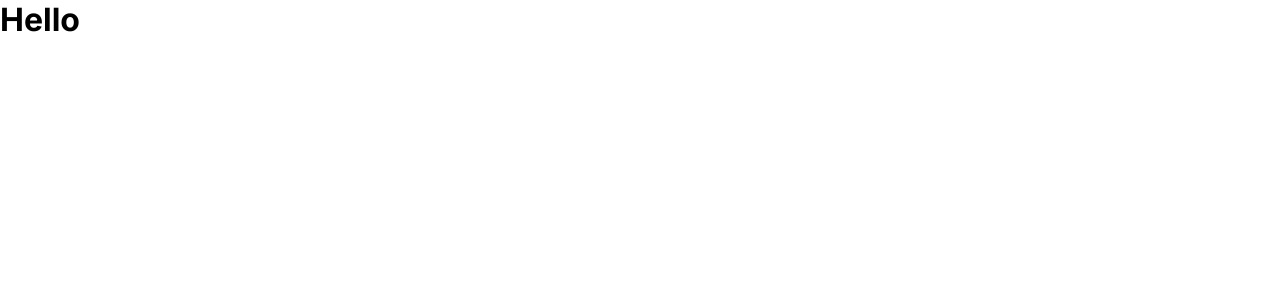
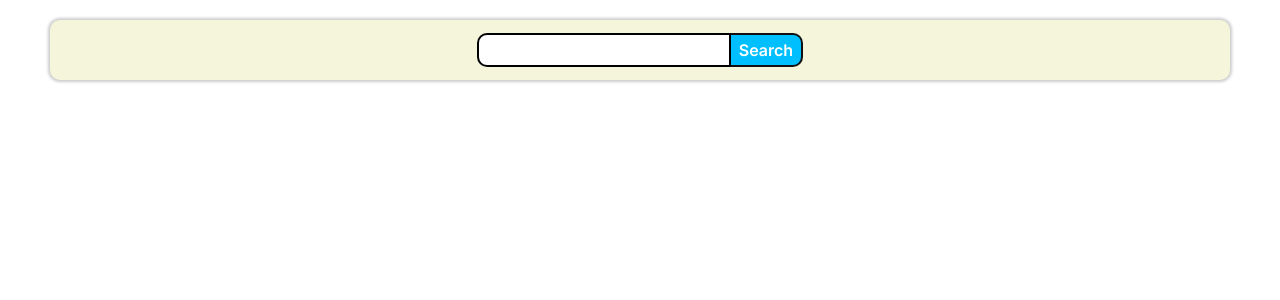
Before and after one commit to devyanshu-77/github-profile-finder-, a React (Vite) app: page / in a window 1280 px wide. Shown: the top 300 px of the page. Built offline with nearby package versions, Linux system fonts and the light colour scheme.

Commit message:
feat: add search bar

```diff
--- a/index.html
+++ b/index.html
@@ -2,7 +2,6 @@
 <html lang="en">
   <head>
     <meta charset="UTF-8" />
-    <link rel="icon" type="image/svg+xml" href="/favicon.svg" />
     <meta name="viewport" content="width=device-width, initial-scale=1.0" />
     <title>github-user-search</title>
   </head>
--- a/src/App.jsx
+++ b/src/App.jsx
@@ -1,9 +1,10 @@
 import "./app.css"
+import Layout from "./components/Layout.jsx"
 
 function App() {
 
   return (
-      <h1>Hello</h1>
+      <Layout />
   )
 }
 
--- a/src/app.css
+++ b/src/app.css
@@ -1,7 +1,51 @@
 @import url('https://fonts.googleapis.com/css2?family=Inter:ital,opsz,wght@0,14..32,100..900;1,14..32,100..900&family=Poppins:ital,wght@0,100;0,200;0,300;0,400;0,500;0,600;0,700;0,800;0,900;1,100;1,200;1,300;1,400;1,500;1,600;1,700;1,800;1,900&display=swap');
 
-*{  margin: 0;
+* {
+    margin: 0;
     padding: 0;
     box-sizing: border-box;
-    font-family:  "Inter",  system-ui, -apple-system, sans-serif;
+    font-family: "Inter", system-ui, -apple-system, sans-serif;
 }
+
+.layout {
+    padding: 20px 50px;
+    min-height: 100vh;
+    display: grid;
+    grid-template-rows: 60px 1fr;
+}
+
+.layout header {
+    background-color: beige;
+    box-shadow: 0px 0px 3px 2px rgba(0, 0, 0, 0.2);
+    border-radius: 10px;
+    display: flex;
+    justify-content: center;
+    align-items: center;
+}
+
+.layout header input {
+    padding: 5px 8px;
+    border-radius: 10px 0px 0px 10px;
+    outline: none;
+    border: 2px solid #000;
+    font-size: 1rem;
+    font-weight: 600;
+}
+
+.layout header button {
+    padding: 5px 8px;
+    outline: none;
+    border: 2px solid #111111;
+    border-left: none;
+    border-radius: 0px 10px 10px 0px;
+    font-size: 1rem;
+    font-weight: 600;
+    color: #fff;
+    cursor: pointer;
+    background: #00BFFF;
+    transition: all 0.15s linear;
+
+    &:hover {
+        background: #0099d4;
+    }
+}
--- /dev/null
+++ b/src/components/Header.jsx
@@ -0,0 +1,8 @@
+function Header() {
+    return <header>
+        <input type="text" />
+        <button type="submit">Search</button>
+    </header>
+}
+
+export default Header;
--- /dev/null
+++ b/src/components/Layout.jsx
@@ -0,0 +1,8 @@
+import Header from "./Header.jsx"
+function Layout() {
+
+    return <div className="layout">
+        <Header />
+    </div>
+}
+export default Layout;
```
